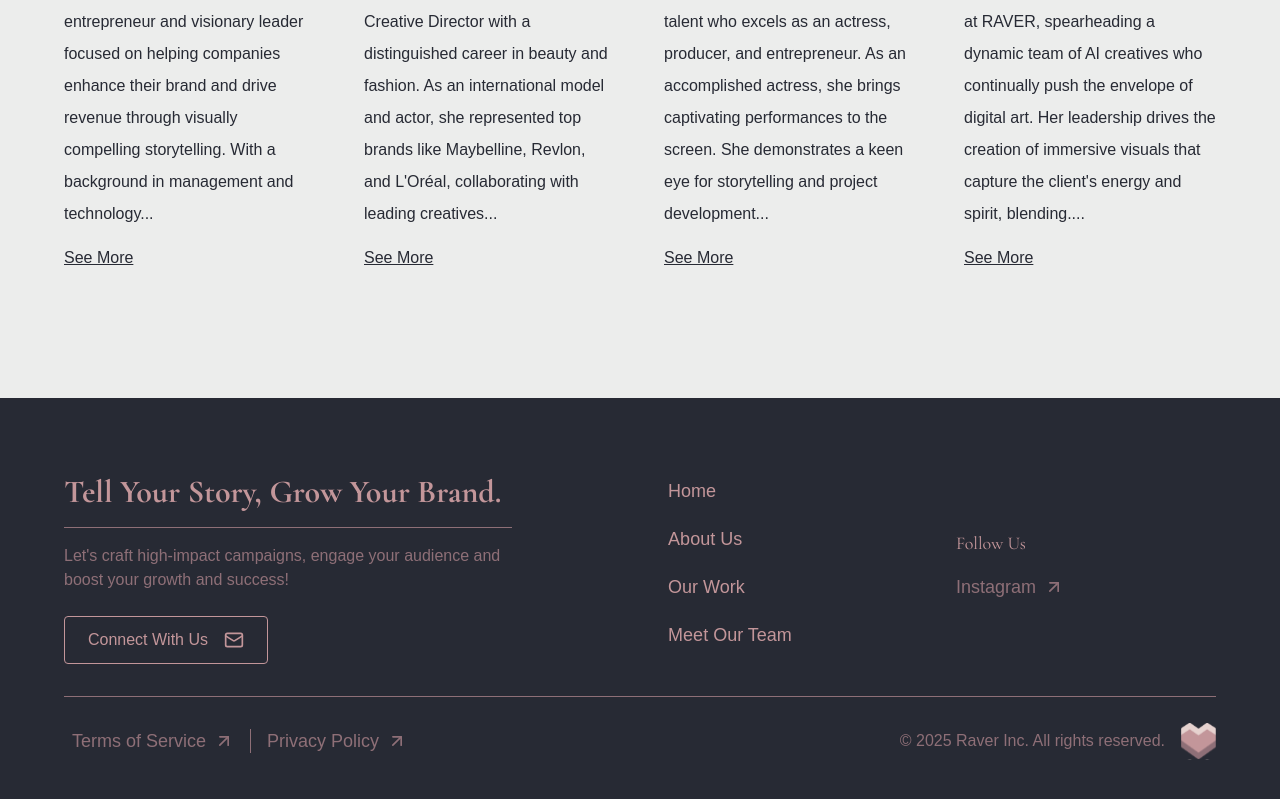
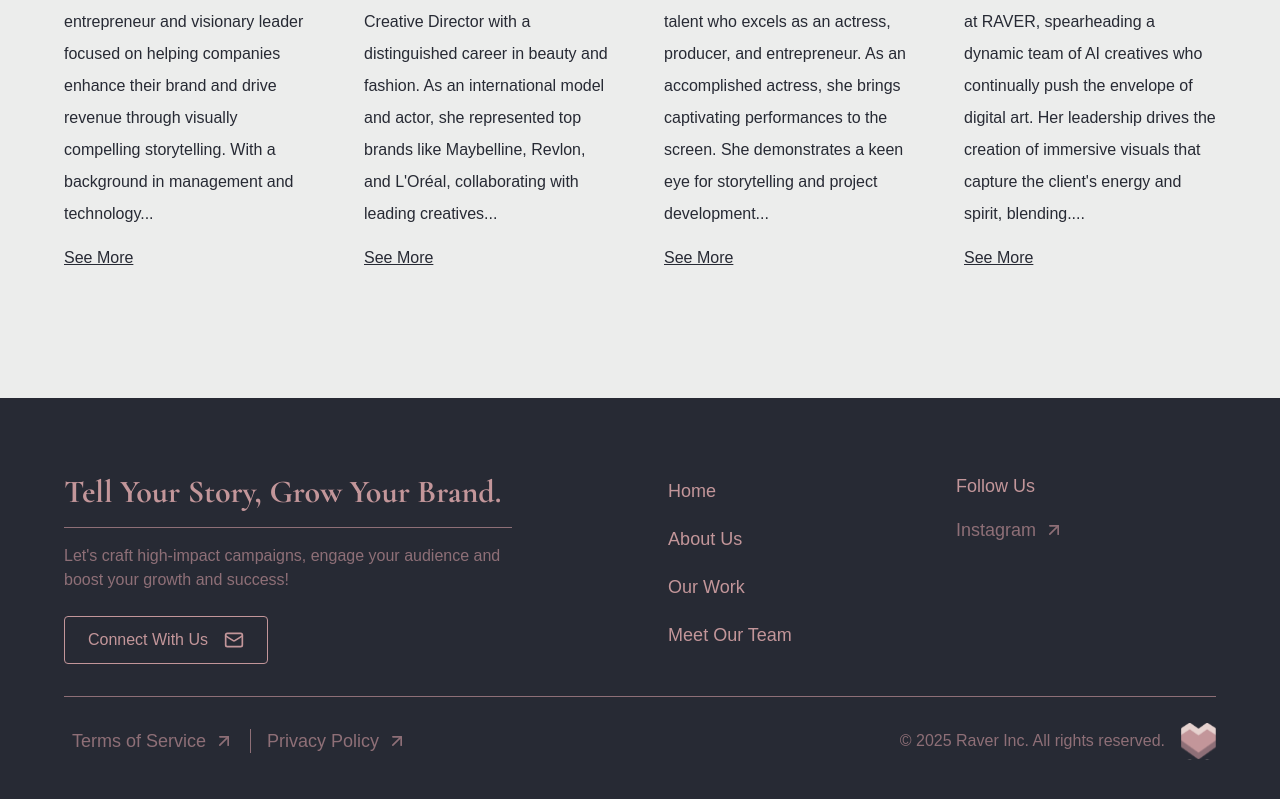
Before and after one commit to raver-ai-org/raver-ai-org.github.io, a React (Vite) app: page / in a window 1280 px wide. Shown: the part 5204-6003 px from the top of the page. Built offline with nearby package versions, Linux system fonts and the light colour scheme.

Commit message:
ui improvements

```diff
--- a/src/components/AboutUsSection.tsx
+++ b/src/components/AboutUsSection.tsx
@@ -17,7 +17,7 @@ const AboutUsSection = () => {
     {
       src: candyGirl,
       caption:
-        'Candy girl’ (Cosmetic campaign) is a sleek, modern cosmetic video redefining beauty with innovation and style',
+        '‘Candy girl’(Cosmetic campaign) is a sleek, modern cosmetic video redefining beauty with innovation and style.',
     },
     {
       src: whoOwnsUs,
--- a/src/components/Footer.tsx
+++ b/src/components/Footer.tsx
@@ -75,11 +75,11 @@ const Footer = () => {
               </div>
             </div>
 
-            <div className='flex flex-col justify-start sm:justify-center lg:mr-36'>
+            <div className='flex flex-col justify-start lg:mr-36'>
               <div className='flex items-start lg:items-center justify-start p-2 h-[48px]'>
-                <h3 className='text-[#c3969a] font-poppins text-base sm:text-lg leading-[27px]'>
+                <p className='text-[#c3969a]  text-base sm:text-lg leading-[27px] font-poppins'>
                   Follow Us
-                </h3>
+                </p>
               </div>
               {/* <div className='flex items-start lg:items-center justify-start lg:justify-center px-2 h-[40px]'>
                 <a
```
